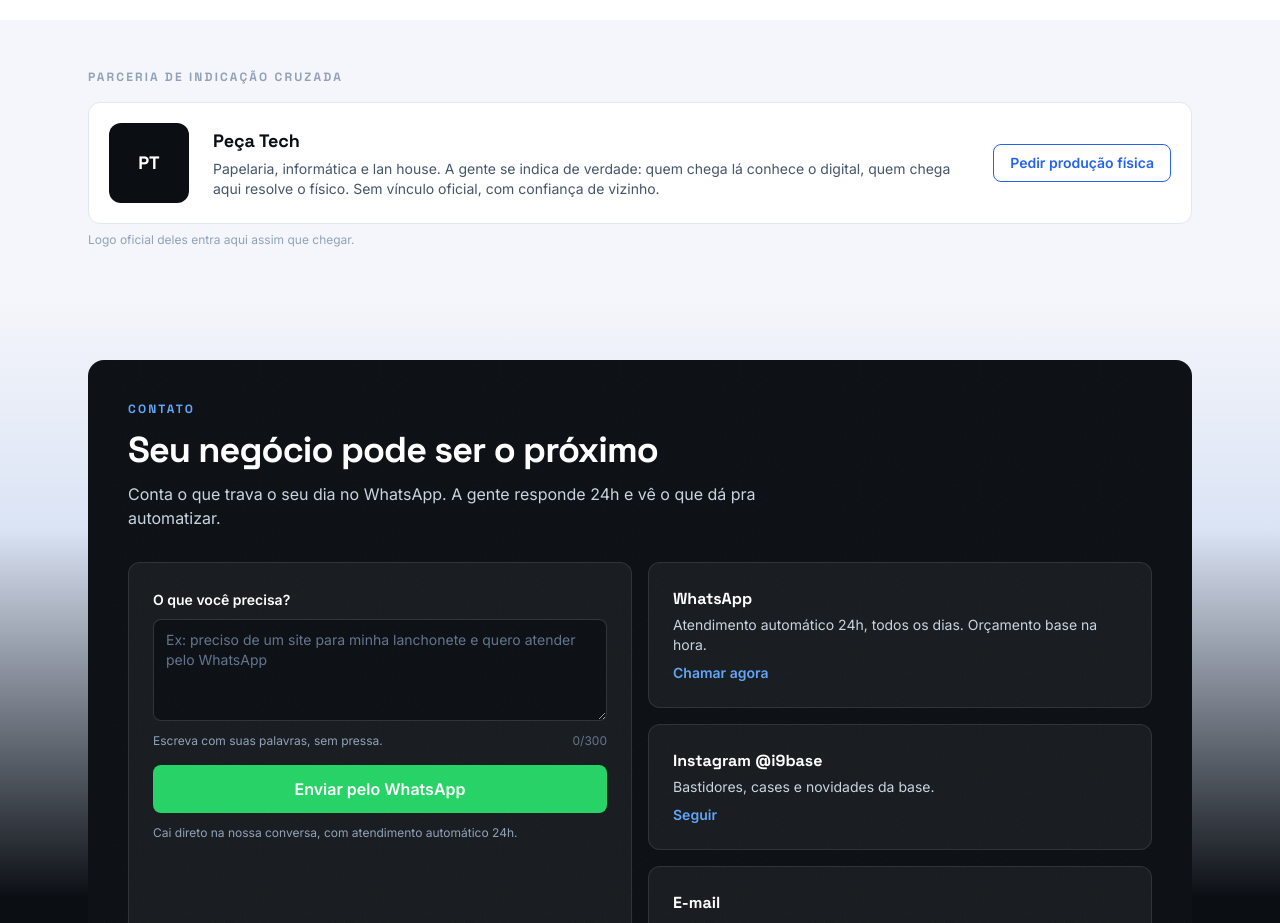
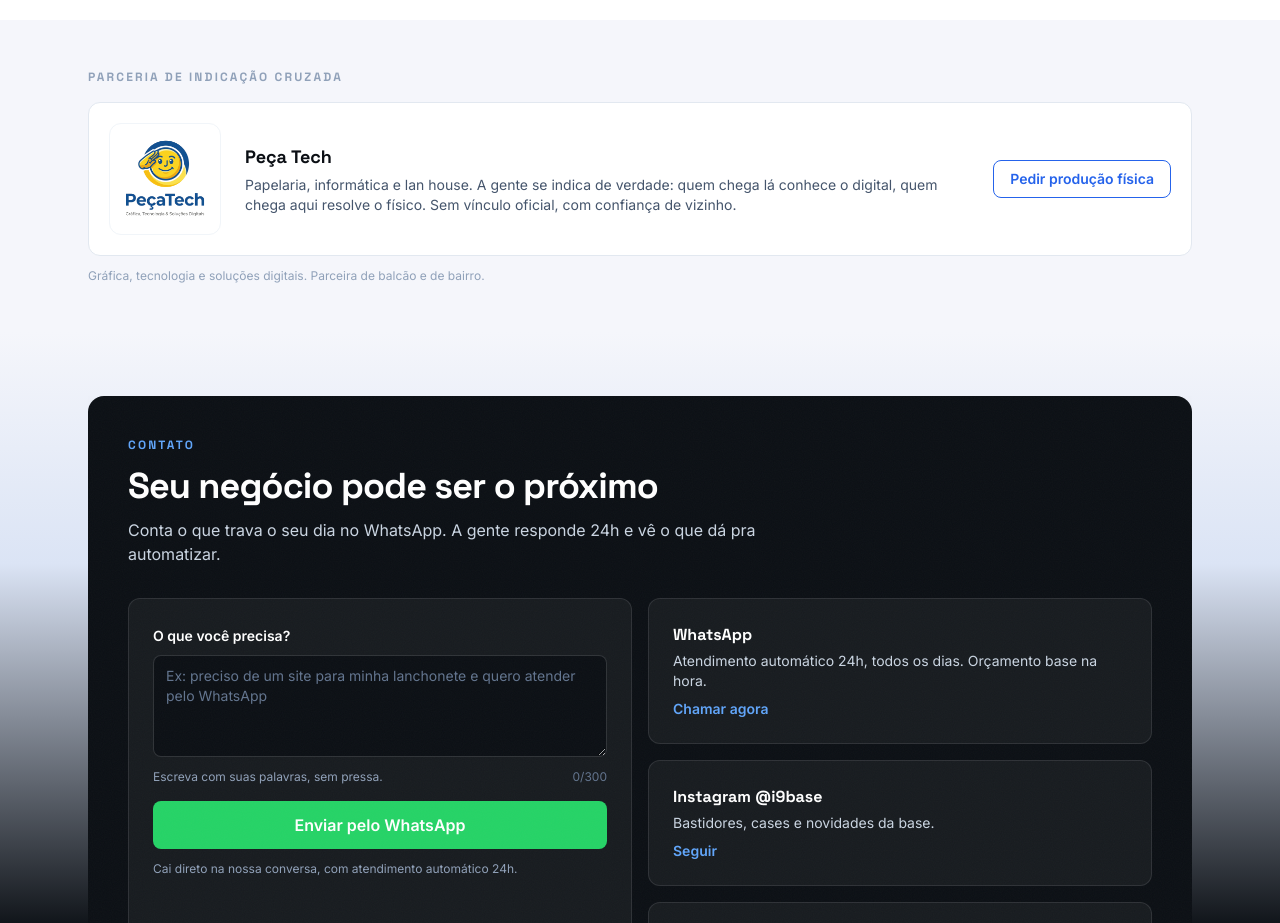
Before and after one commit to vmloboadm/i9base-site, a Next.js app: page / in a window 1280 px wide. Shown: the part 10500-11423 px from the top of the page. Built offline with nearby package versions, Linux system fonts and the light colour scheme.

Commit message:
v17: logo real Peça Tech no parceiro

```diff
--- a/components/sections.tsx
+++ b/components/sections.tsx
@@ -1073,9 +1073,15 @@ export function Partners() {
       <div className="mx-auto max-w-6xl px-4 py-12 sm:px-6">
         <p className="label-eyebrow text-slate-400">Parceria de indicação cruzada</p>
         <div className="mt-4 flex flex-col gap-4 rounded-xl border border-slate-200 bg-white p-5 sm:flex-row sm:items-center sm:gap-6">
-          <div className="flex h-20 w-20 shrink-0 items-center justify-center rounded-xl bg-i9-ink font-display text-lg font-bold text-white">
-            PT
-          </div>
+          <Image
+            src="/parceiros/pecatech.png"
+            alt="Peça Tech, gráfica, tecnologia e soluções digitais"
+            width={800}
+            height={800}
+            sizes="(max-width: 640px) 50vw, 180px"
+            className="h-28 w-28 shrink-0 rounded-xl border border-slate-100 bg-white object-contain p-1"
+            loading="lazy"
+          />
           <div className="flex-1">
             <p className="font-display text-lg font-bold text-i9-ink">Peça Tech</p>
             <p className="mt-1 text-sm text-slate-600">
@@ -1094,8 +1100,8 @@ export function Partners() {
             Pedir produção física
           </a>
         </div>
-        <p className="mt-2 text-xs text-slate-400">
-          Logo oficial deles entra aqui assim que chegar.
+        <p className="mt-3 text-xs text-slate-400">
+          Gráfica, tecnologia e soluções digitais. Parceira de balcão e de bairro.
         </p>
       </div>
     </section>
```
Also changed, not shown: public/parceiros/pecatech.png (added).
